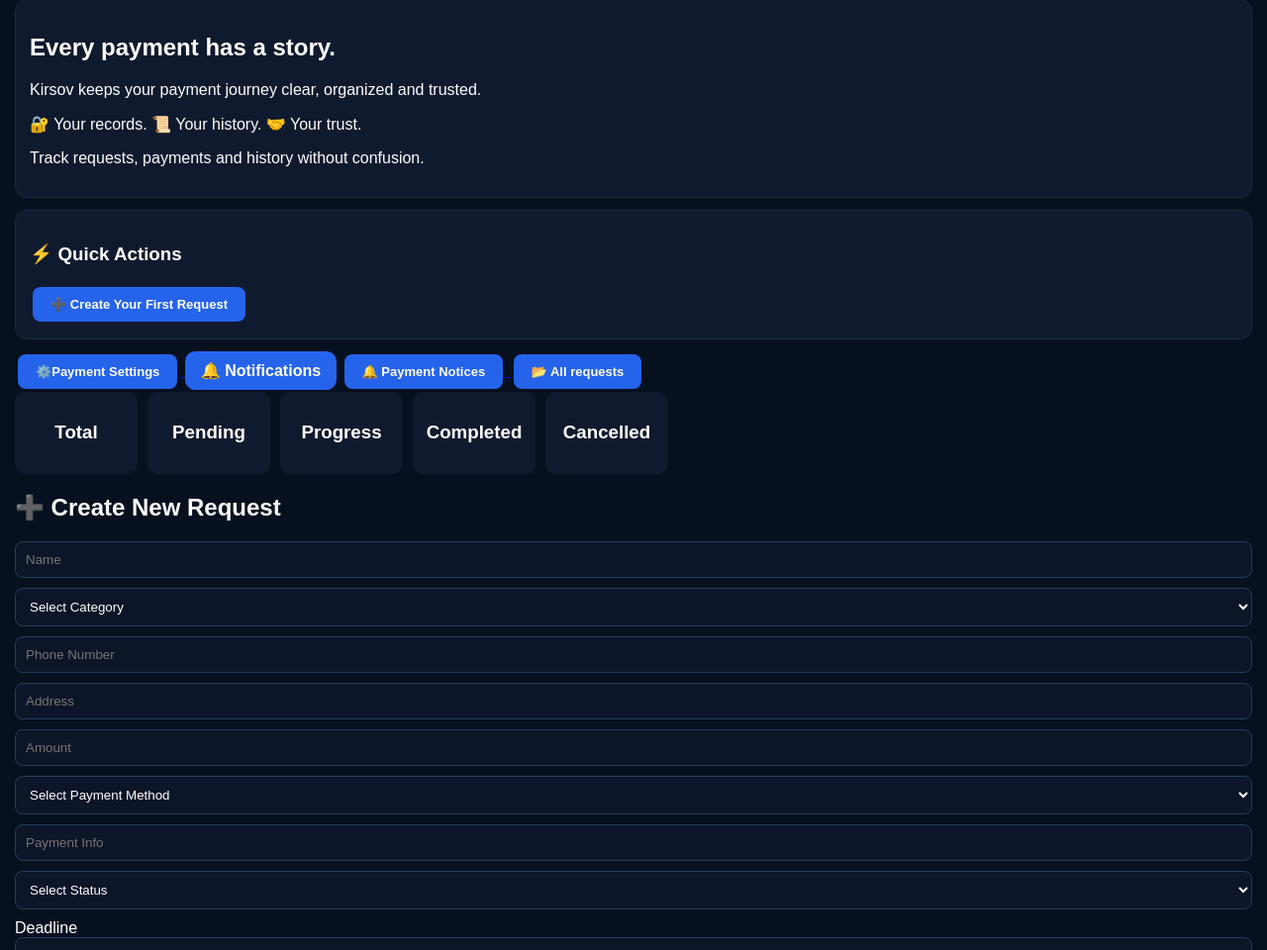
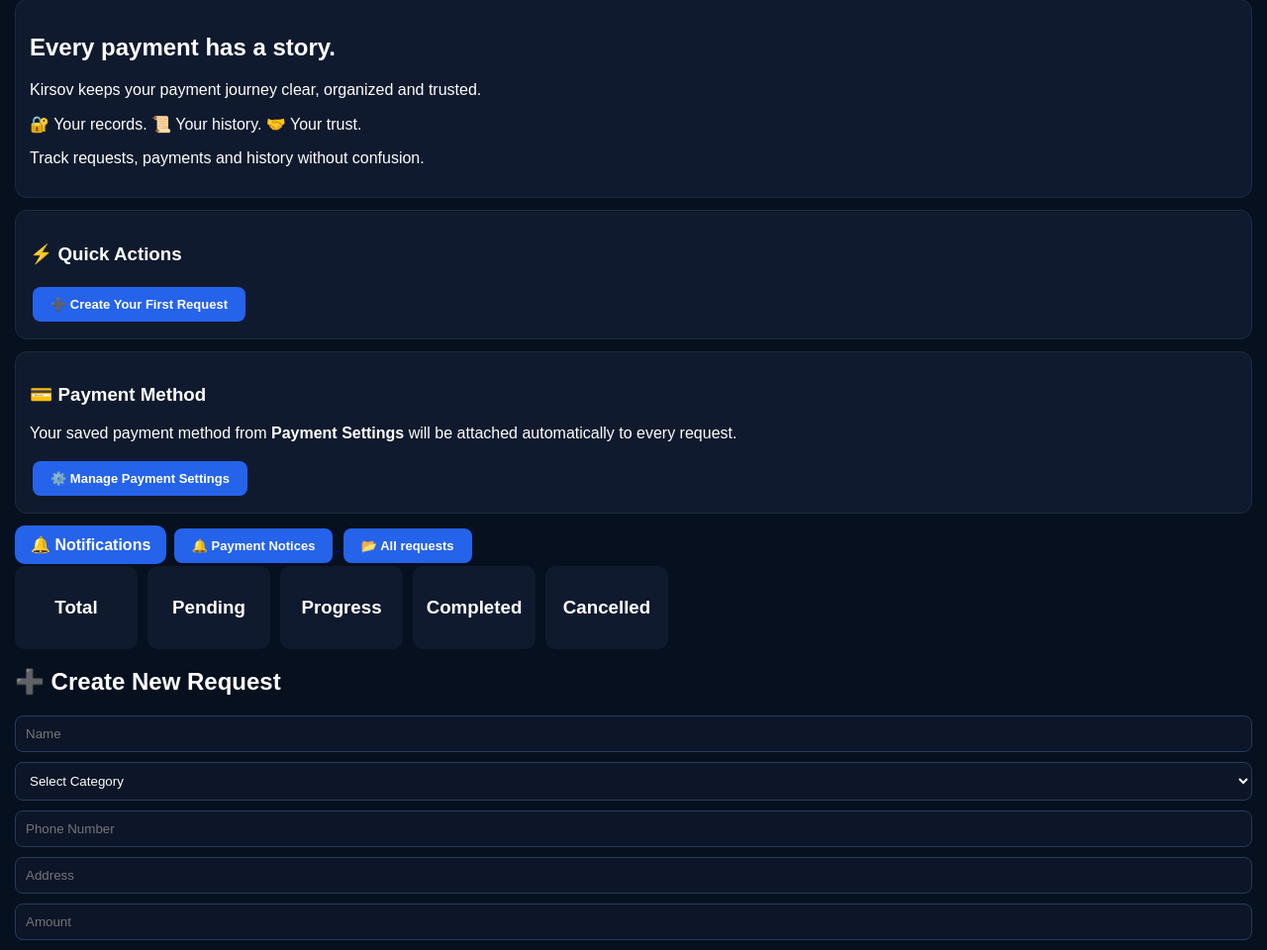
Before and after one commit to ruhanisovana/Kirsov, a Python web app: template templates/index.html in a window 1280 px wide. Shown: the part 116-1076 px from the top of the page at 99% size. Run offline with Jinja, Linux system fonts and the light colour scheme; the template is opened without the code that fills it, so the values that code supplies are empty.

Commit message:
Update index.html

```diff
--- a/templates/index.html
+++ b/templates/index.html
@@ -20,9 +20,27 @@ Track requests, payments and history without confusion.
 </a>
 
 </div>
-    <a href="/payment_settings">
-    <button type="submit">⚙️Payment Settings</button>
-    </a>
+    <div class="card">
+
+<h3>💳 Payment Method</h3>
+
+<p>
+Your saved payment method from
+<b>Payment Settings</b>
+will be attached automatically to every request.
+</p>
+
+<a href="/payment_settings">
+
+<button type="button">
+
+⚙️ Manage Payment Settings
+
+</button>
+
+</a>
+
+    </div>
 
 <a href="/notifications" class="notification-btn">
     🔔 Notifications
@@ -98,25 +116,6 @@ name="payment_mode"
 id="payment_mode"
 onchange="changePlaceholder()">
 
-<option value="">
-Select Payment Method
-</option>  <option value="Digital Wallet">
-Digital Wallet
-</option>  <option value="Phone Number">
-Phone Number
-</option>  <option value="Bank Transfer">
-Bank Transfer
-</option>  <option value="Payment Link">
-Payment Link
-</option>  <option value="Cash">
-Cash
-</option>  <option value="Other">
-Other
-</option>  </select>  <input
-type="text"
-name="payment_info"
-id="payment_info"
-placeholder="Payment Info">
 
 <select name="status">  <option value="">
 Select Status
@@ -146,61 +145,7 @@ Upload Request
 
 </form>
 
-<script>
 
-function changePlaceholder() {
-
-let mode =
-document.getElementById("payment_mode").value;
-
-let info =
-document.getElementById("payment_info");
-
-if (mode === "Digital Wallet") {
-
-info.placeholder =
-"Enter Digital Payment Details";
-
-}
-
-else if (mode === "Phone Number") {
-
-info.placeholder =
-"Enter Payment Number";
-
-}
-
-else if (mode === "Bank Transfer") {
-
-info.placeholder =
-"Enter Bank Details";
-
-}
-
-else if (mode === "Payment Link") {
-
-info.placeholder =
-"Enter Payment Link";
-
-}
-
-else if (mode === "Cash") {
-
-info.placeholder =
-"Cash Payment Details";
-
-}
-
-else {
-
-info.placeholder =
-"Payment Info";
-
-}
-
-}
-
-</script>
 
 </body>
 </html>
```
